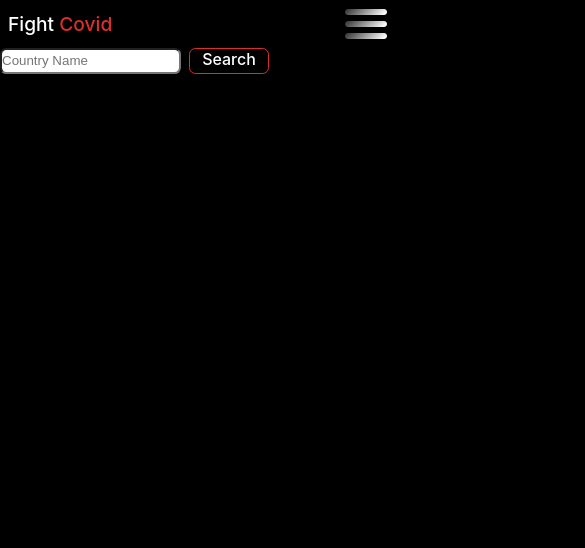
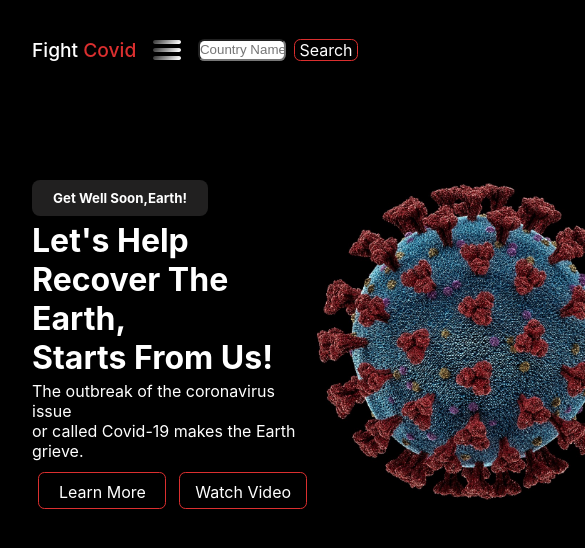
Before and after one commit to Pradumn-Singh-Patel/Covid-Tracker-React, a React (Create React App) app in the folder covid_tracker/: page / in a window 390 px wide. Shown: the top 548 px of the page, 585 px wide, since content can reach past the window. Built offline with nearby package versions, Linux system fonts and the light colour scheme.

Commit message:
adding content

```diff
--- a/covid_tracker/src/component/Main.css
+++ b/covid_tracker/src/component/Main.css
@@ -12,8 +12,7 @@ body {
 }
 
 a,
-.head,
-.search div {
+.head {
   color: white;
   font-size: medium;
   font-weight: 500;
@@ -34,26 +33,26 @@ nav ul,
 }
 
 nav {
+  margin-top: 1rem;
   width: 100%;
   height: 8vh;
-  /* background-color: yellow; */
   justify-content: space-between;
 }
 
 nav ul {
   width: 30rem;
-
   justify-content: space-evenly;
 }
 
 .head {
-  margin-left: 0.5rem;
+  margin-left: 2rem;
   font-size: larger;
 }
 
 .head span {
   color: rgb(219, 47, 47);
 }
+
 .search input {
   height: 1.6rem;
   margin-right: 0.5rem;
@@ -65,12 +64,58 @@ nav ul {
   width: 5rem;
   border-radius: 0.4rem;
   height: 1.6rem;
-  margin-right: 0.5rem;
   text-align: center;
+  cursor: pointer;
+}
+
+.search {
+  margin-right: 2rem;
 }
 
 .menu {
   display: none;
+}
+
+.center {
+  display: flex;
+  flex-direction: row;
+  margin-top: 6rem;
+}
+
+.info {
+  display: flex;
+  flex-direction: column;
+  margin-left: 2rem;
+  /* background-color: yellow; */
+  justify-content: space-between;
+  height: 21rem;
+}
+
+.info-1 {
+  background-color: rgba(129, 127, 127, 0.253);
+  height: 2.3rem;
+  width: 11rem;
+  display: flex;
+  align-items: center;
+  justify-content: center;
+  border-radius: 0.5rem;
+}
+
+.info .btn {
+  width: 8rem;
+  height: 2.3rem;
+  padding-top: 0.2rem;
+  margin: 0.4rem;
+}
+
+.button {
+  display: flex;
+  flex-direction: row;
+}
+
+.img {
+  width: 20rem;
+  height: 20rem;
 }
 
 @media (max-width: 900px) {
@@ -79,7 +124,7 @@ nav ul {
   }
 
   nav ul {
-    background-color: rgba(92, 89, 89, 0.171);
+    background-color: rgba(129, 127, 127, 0.253);
     left: -100rem;
     flex-direction: column;
     width: 8rem;
@@ -98,3 +143,32 @@ nav ul {
     margin-top: 0.4rem;
   }
 }
+
+@media (max-width: 600px) {
+  .menu {
+    width: 2rem;
+  }
+
+  .search input {
+    width: 7rem;
+    height: 1.4rem;
+    margin-right: 0.5rem;
+    border-radius: 0.4rem;
+  }
+
+  .btn {
+    /* padding-bottom: 1.5rem; */
+    /* padding-bottom: 1.5rem; */
+    display: flex;
+    align-items: center;
+    justify-content: center;
+    width: 4rem;
+    height: 1.4rem;
+  }
+}
+
+@media (max-width: 450px) {
+  .search input {
+    width: 5.5rem;
+  }
+}
--- a/covid_tracker/src/component/Main.jsx
+++ b/covid_tracker/src/component/Main.jsx
@@ -1,6 +1,7 @@
 import React, { useState } from "react";
 import "./Main.css";
 import Menu from "../assets/Menu1.png";
+import Covid from "../assets/corona.jpg";
 
 function Main() {
   const [styles, setstyles] = useState("-100rem");
@@ -8,6 +9,7 @@ function Main() {
     styles == "-100rem" || styles == !0 ? setstyles(0) : setstyles("-100rem");
   }
   return (
+    <>
       <nav>
         <div className="head">
           Fight <span className="covid"> Covid</span>
@@ -34,6 +36,27 @@ function Main() {
           <div className="btn">Search</div>
         </div>
       </nav>
+      <div className="center">
+        <div className="info">
+          <div className="info-1">
+            <h5>Get Well Soon,Earth!</h5>
+          </div>
+          <h1>
+            Let's Help <br /> Recover The Earth,
+            <br /> Starts From Us!{" "}
+          </h1>
+          <p>
+            The outbreak of the coronavirus issue <br />
+            or called Covid-19 makes the Earth grieve.
+          </p>
+          <div className="button">
+            <div className="btn">Learn More</div>
+            <div className="btn">Watch Video</div>
+          </div>
+        </div>
+        <img className="img" src={Covid} alt="covid" />
+      </div>
+    </>
   );
 }
 
```
Also changed, not shown: covid_tracker/src/assets/Menu.png (deleted), covid_tracker/src/assets/corona.jpg (added). Lines whose indentation alone changed are shown as unchanged.
